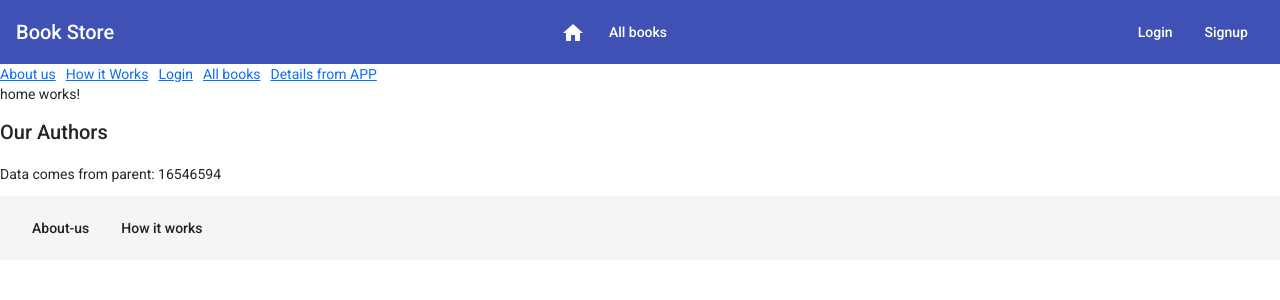
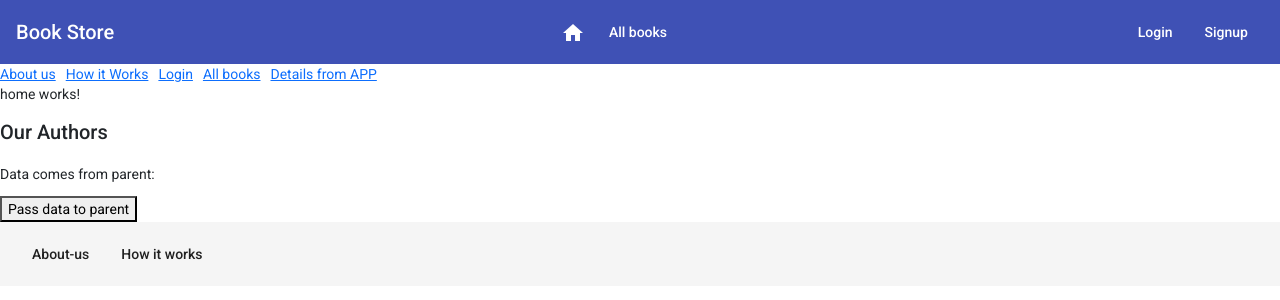
Before and after one commit to krunalp-pulse/book-store-angular, an Angular app in the folder bookStoreApp/: page / in a window 1280 px wide. Shown: the top 300 px of the page. Built offline with nearby package versions, Linux system fonts and the light colour scheme.

Commit message:
@Output and EventEmitter in Angular

```diff
--- a/bookStoreApp/src/app/public-components/home/home.component.html
+++ b/bookStoreApp/src/app/public-components/home/home.component.html
@@ -1,5 +1,4 @@
 <p>home works!</p>
 
 <h2>Our Authors</h2>
-
-<app-authors #authors></app-authors>
+<app-authors (myData)="childData($event)"></app-authors>
--- a/bookStoreApp/src/app/public-components/home/home.component.ts
+++ b/bookStoreApp/src/app/public-components/home/home.component.ts
@@ -1,19 +1,16 @@
 import { AfterViewInit, Component, OnInit, ViewChild } from '@angular/core';
-import { AuthorsComponent } from 'src/app/shared/components/authors/authors.component';
 
 @Component({
   selector: 'app-home',
   templateUrl: './home.component.html',
   styleUrls: ['./home.component.scss'],
 })
-export class HomeComponent implements OnInit, AfterViewInit {
-  @ViewChild('authors') private childAuthor: AuthorsComponent;
-  constructor() {}
+export class HomeComponent implements OnInit {
+  constructor() { }
 
-  ngOnInit(): void {}
-  ngAfterViewInit(): void {
-    setTimeout(() => {
-      this.childAuthor.data = 16546594;
-    }, 0);
+  ngOnInit(): void { }
+
+  public childData($event: any): void{
+    console.log($event);
   }
 }
--- a/bookStoreApp/src/app/shared/components/authors/authors.component.html
+++ b/bookStoreApp/src/app/shared/components/authors/authors.component.html
@@ -1 +1,3 @@
 <p>Data comes from parent: {{data}}</p>
+
+<button (click)="btnClick()">Pass data to parent</button>
--- a/bookStoreApp/src/app/shared/components/authors/authors.component.ts
+++ b/bookStoreApp/src/app/shared/components/authors/authors.component.ts
@@ -1,4 +1,4 @@
-import { Component, OnInit } from '@angular/core';
+import { Component,EventEmitter, OnInit, Output } from '@angular/core';
 
 @Component({
   selector: 'app-authors',
@@ -6,11 +6,15 @@ import { Component, OnInit } from '@angular/core';
   styleUrls: ['./authors.component.scss']
 })
 export class AuthorsComponent implements OnInit {
+  @Output() myData = new  EventEmitter<string>();
+
   public data: number;
 
   constructor() { }
 
   ngOnInit(): void {
   }
-
+  public btnClick(): void{
+    this.myData.emit('This text is from child component');
+  }
 }
```
